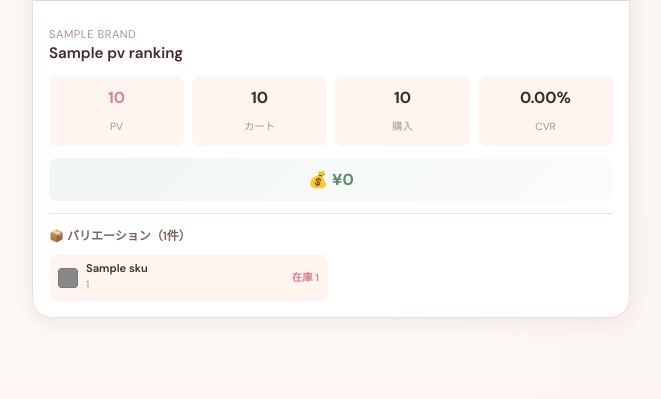
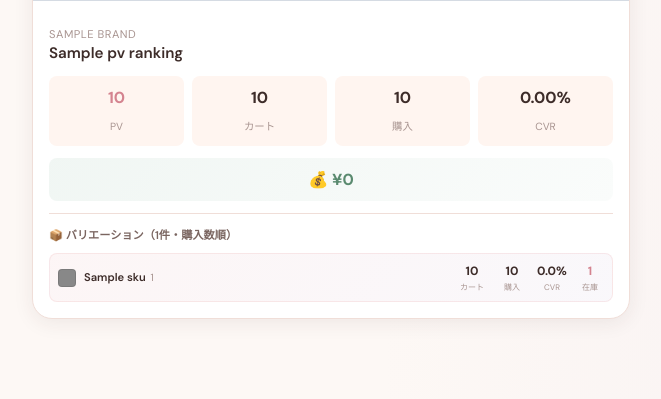
Before and after one commit to ytiguchi/analyzeap, a Flask app: template templates/brand_detail.html in a window 1280 px wide. Shown: the part 1283-1682 px from the top of the page, without its empty margins (0-661 px from the left). Before the commit the page ends 1601 px from the top, so only its background shows below. Run offline with Flask 3, Linux system fonts and the light colour scheme; the template is opened without the code that fills it: most values are stand-ins (such as "Sample title", 1, 10 or a date in 2020); grey boxes marked "Sample" are stand-in pictures; some web fonts are replaced.

Commit message:
Add cart, purchases, CVR, stock to SKU variations, sort by purchases

```diff
--- a/app.py
+++ b/app.py
@@ -479,8 +479,8 @@ def get_pv_ranking(brand=None, limit=50):
                 lambda x: (float(x['purchases']) / float(x['views']) * 100) if float(x['views']) > 0 else 0.0, axis=1
             )
 
-            # カラー・サイズでソート
-            skus = skus.sort_values(['color_name', 'size'], ascending=True)
+            # 購入数の多い順にソート（優れている順）
+            skus = skus.sort_values('purchases', ascending=False)
 
             # SKUデータを辞書リストに変換
             sku_list = []
--- a/templates/brand_detail.html
+++ b/templates/brand_detail.html
@@ -124,26 +124,43 @@
                             💰 ¥{{ "{:,.0f}".format(p.revenue or 0) }}
                         </div>
 
-                        <!-- SKU別詳細（2カラム） -->
+                        <!-- SKU別詳細（購入数順） -->
                         {% if p.skus and p.skus|length > 0 %}
                         <div class="sku-section">
-                            <div class="sku-header">📦 バリエーション（{{ p.skus|length }}件）</div>
-                            <div class="sku-grid">
-                                {% for sku in p.skus[:12] %}
-                                <div class="sku-item">
-                                    <div class="sku-color-box" style="background: {{ sku.color_tag or '#ddd' }};"></div>
-                                    <div class="sku-detail">
-                                        <div class="sku-color-name">{{ sku.color_name or '-' }}</div>
-                                        <div class="sku-size-name">{{ sku.size or '-' }}</div>
+                            <div class="sku-header">📦 バリエーション（{{ p.skus|length }}件・購入数順）</div>
+                            <div class="sku-table">
+                                {% for sku in p.skus[:10] %}
+                                <div class="sku-row-full {% if loop.index <= 3 %}top-sku{% endif %}">
+                                    <div class="sku-left">
+                                        <div class="sku-color-box" style="background: {{ sku.color_tag or '#ddd' }};"></div>
+                                        <div class="sku-name-wrap">
+                                            <span class="sku-color-text">{{ sku.color_name or '-' }}</span>
+                                            <span class="sku-size-text">{{ sku.size or '-' }}</span>
+                                        </div>
                                     </div>
-                                    <div class="sku-stats">
-                                        <span class="sku-stock {% if sku.total_stock <= 3 %}low{% endif %}">在庫 {{ sku.total_stock }}</span>
+                                    <div class="sku-metrics-row">
+                                        <div class="sku-metric-item">
+                                            <span class="sku-val">{{ sku.add_to_cart|int }}</span>
+                                            <span class="sku-lbl">カート</span>
+                                        </div>
+                                        <div class="sku-metric-item">
+                                            <span class="sku-val {% if sku.purchases > 0 %}has-purchase{% endif %}">{{ sku.purchases|int }}</span>
+                                            <span class="sku-lbl">購入</span>
+                                        </div>
+                                        <div class="sku-metric-item">
+                                            <span class="sku-val cvr {% if (sku.cvr or 0) >= 1 %}high{% endif %}">{{ "%.1f"|format(sku.cvr or 0) }}%</span>
+                                            <span class="sku-lbl">CVR</span>
+                                        </div>
+                                        <div class="sku-metric-item stock">
+                                            <span class="sku-val {% if sku.total_stock <= 3 %}low{% endif %}">{{ sku.total_stock|int }}</span>
+                                            <span class="sku-lbl">在庫</span>
+                                        </div>
                                     </div>
                                 </div>
                                 {% endfor %}
                             </div>
-                            {% if p.skus|length > 12 %}
-                            <div class="sku-more-link">+{{ p.skus|length - 12 }}件</div>
+                            {% if p.skus|length > 10 %}
+                            <div class="sku-more-link">+{{ p.skus|length - 10 }}件のバリエーション</div>
                             {% endif %}
                         </div>
                         {% endif %}
@@ -851,7 +868,7 @@
     margin-bottom: 0.75rem;
 }
 
-/* SKUセクション（2カラム） */
+/* SKUセクション */
 .sku-section {
     border-top: 1px solid var(--border-color);
     padding-top: 0.75rem;
@@ -859,74 +876,113 @@
 }
 
 .sku-header {
-    font-size: 0.75rem;
+    font-size: 0.7rem;
     color: var(--text-secondary);
     margin-bottom: 0.5rem;
     font-weight: 600;
 }
 
-.sku-grid {
-    display: grid;
-    grid-template-columns: repeat(2, 1fr);
-    gap: 0.4rem;
+.sku-table {
+    display: flex;
+    flex-direction: column;
+    gap: 0.35rem;
 }
 
-.sku-item {
+.sku-row-full {
     display: flex;
     align-items: center;
-    gap: 0.5rem;
+    justify-content: space-between;
     padding: 0.4rem 0.5rem;
     background: var(--bg-secondary);
     border-radius: 8px;
     font-size: 0.7rem;
 }
 
+.sku-row-full.top-sku {
+    background: linear-gradient(135deg, rgba(232, 164, 164, 0.1) 0%, rgba(201, 184, 217, 0.1) 100%);
+    border: 1px solid rgba(232, 164, 164, 0.2);
+}
+
+.sku-left {
+    display: flex;
+    align-items: center;
+    gap: 0.5rem;
+    flex: 1;
+    min-width: 0;
+}
+
 .sku-color-box {
-    width: 20px;
-    height: 20px;
+    width: 18px;
+    height: 18px;
     border-radius: 4px;
     border: 1px solid rgba(0,0,0,0.1);
     flex-shrink: 0;
 }
 
-.sku-detail {
-    flex: 1;
+.sku-name-wrap {
+    display: flex;
+    gap: 0.3rem;
+    align-items: baseline;
     min-width: 0;
 }
 
-.sku-color-name {
+.sku-color-text {
     font-weight: 600;
     color: var(--text-primary);
-    white-space: nowrap;
-    overflow: hidden;
-    text-overflow: ellipsis;
     font-size: 0.7rem;
 }
 
-.sku-size-name {
+.sku-size-text {
     color: var(--text-muted);
     font-size: 0.65rem;
 }
 
-.sku-stats {
+.sku-metrics-row {
+    display: flex;
+    gap: 0.5rem;
     flex-shrink: 0;
 }
 
-.sku-stock {
-    font-size: 0.65rem;
-    color: var(--text-muted);
-    font-family: 'DM Sans', sans-serif;
+.sku-metric-item {
+    display: flex;
+    flex-direction: column;
+    align-items: center;
+    min-width: 32px;
 }
 
-.sku-stock.low {
+.sku-metric-item.stock {
+    min-width: 28px;
+}
+
+.sku-val {
+    font-size: 0.75rem;
+    font-weight: 700;
+    font-family: 'DM Sans', sans-serif;
+    color: var(--text-primary);
+}
+
+.sku-val.has-purchase {
+    color: var(--accent-lavender);
+}
+
+.sku-val.cvr.high {
+    color: #5A8A6F;
+}
+
+.sku-val.low {
     color: var(--accent-rose);
-    font-weight: 600;
+}
+
+.sku-lbl {
+    font-size: 0.5rem;
+    color: var(--text-muted);
+    text-transform: uppercase;
 }
 
 .sku-more-link {
     text-align: center;
     color: var(--text-muted);
-    font-size: 0.7rem;
+    font-size: 0.65rem;
     padding-top: 0.5rem;
 }
 
```
